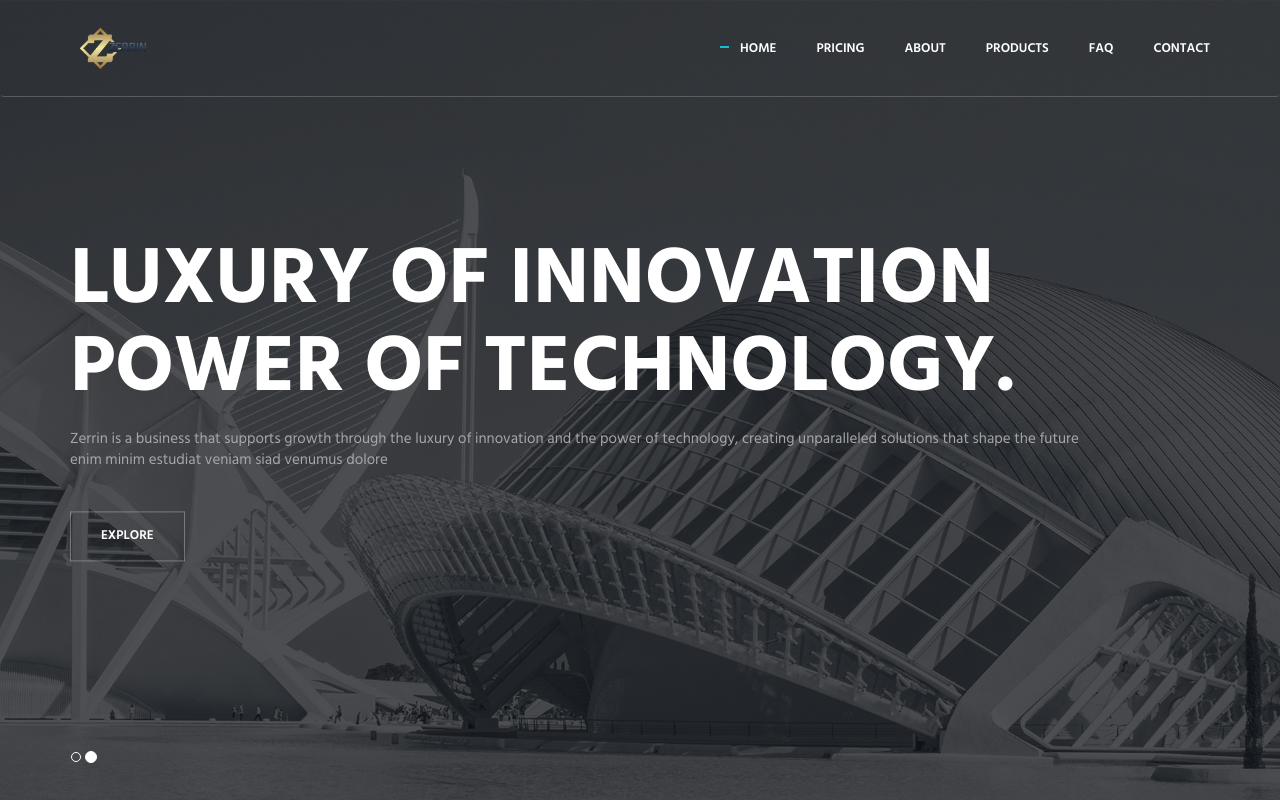
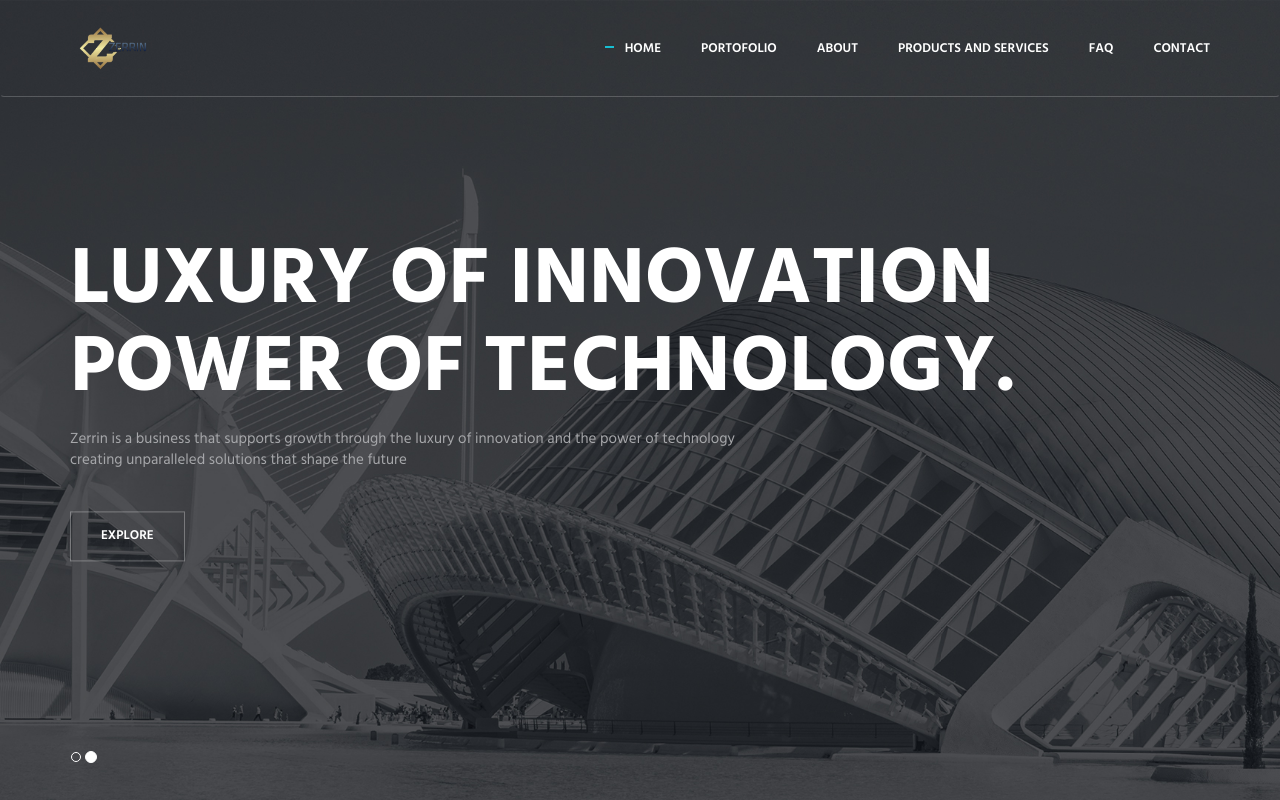
Before and after one commit to mohfajaradnan/Zerrin, a plain HTML site: page index.html in a window 1280 px wide. Shown: the top 800 px of the page. Drawn offline with Linux system fonts and the light colour scheme.

Commit message:
Update index.html

```diff
--- a/index.html
+++ b/index.html
@@ -67,9 +67,9 @@
                         <div class="menu-container">
                             <ul class="navbar-nav navbar-nav-right">
                                 <li class="nav-item"><a class="nav-item-child nav-item-hover active" href="index.html">Home</a></li>
-                                <li class="nav-item"><a class="nav-item-child nav-item-hover" href="pricing.html">Pricing</a></li>
+                                <li class="nav-item"><a class="nav-item-child nav-item-hover" href="pricing.html">Portofolio</a></li>
                                 <li class="nav-item"><a class="nav-item-child nav-item-hover" href="about.html">About</a></li>
-                                <li class="nav-item"><a class="nav-item-child nav-item-hover" href="products.html">Products</a></li>
+                                <li class="nav-item"><a class="nav-item-child nav-item-hover" href="products.html">Products and Services</a></li>
                                 <li class="nav-item"><a class="nav-item-child nav-item-hover" href="faq.html">FAQ</a></li>
                                 <li class="nav-item"><a class="nav-item-child nav-item-hover" href="contact.html">Contact</a></li>
                             </ul>
@@ -99,8 +99,8 @@
                     <div class="container">
                         <div class="carousel-centered">
                             <div class="margin-b-40">
-                                <h1 class="carousel-title">Luxury of Innovation Power of Technology.</h1>
-                                <p>Zerrin is a business that supports growth through the luxury of innovation and the power of technology, creating unparalleled solutions that shape the future <br/> enim minim estudiat veniam siad venumus dolore</p>
+                                <h1 class="carousel-title">Innovate. Elevate. Zerrin.</h1>
+                                <p>Zerrin is a business that supports growth through the luxury of innovation and the power of technology <br/> creating unparalleled solutions that shape the future</p>
                             </div>
                             <a href="#" class="btn-theme btn-theme-sm btn-white-brd text-uppercase">Explore</a>
                         </div>
@@ -112,7 +112,7 @@
                         <div class="carousel-centered">
                             <div class="margin-b-40">
                                 <h2 class="carousel-title">Luxury of Innovation Power of Technology.</h2>
-                                <p>Zerrin is a business that supports growth through the luxury of innovation and the power of technology, creating unparalleled solutions that shape the future <br/> enim minim estudiat veniam siad venumus dolore</p>
+                                <p>Zerrin is a business that supports growth through the luxury of innovation and the power of technology <br/> creating unparalleled solutions that shape the future</p>
                             </div>
                             <a href="#" class="btn-theme btn-theme-sm btn-white-brd text-uppercase">Explore</a>
                         </div>
```
